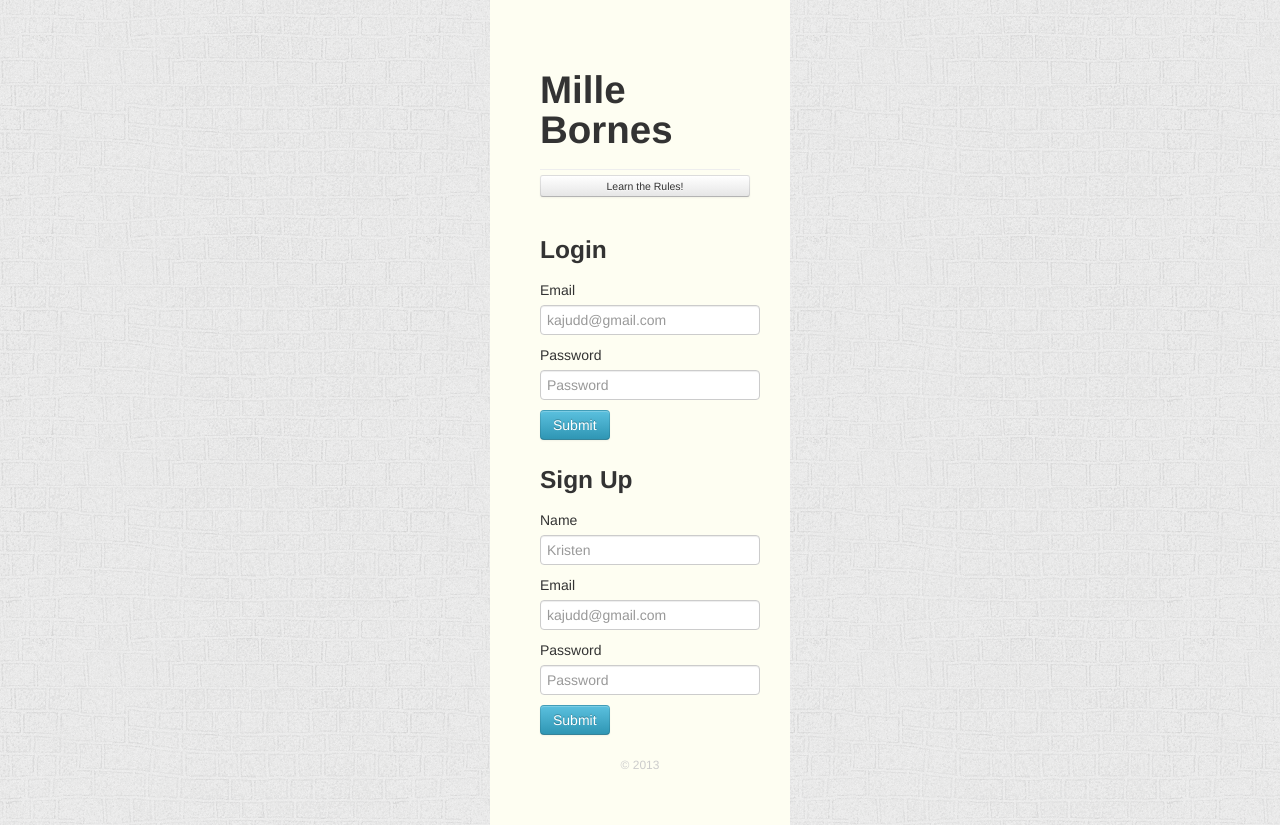
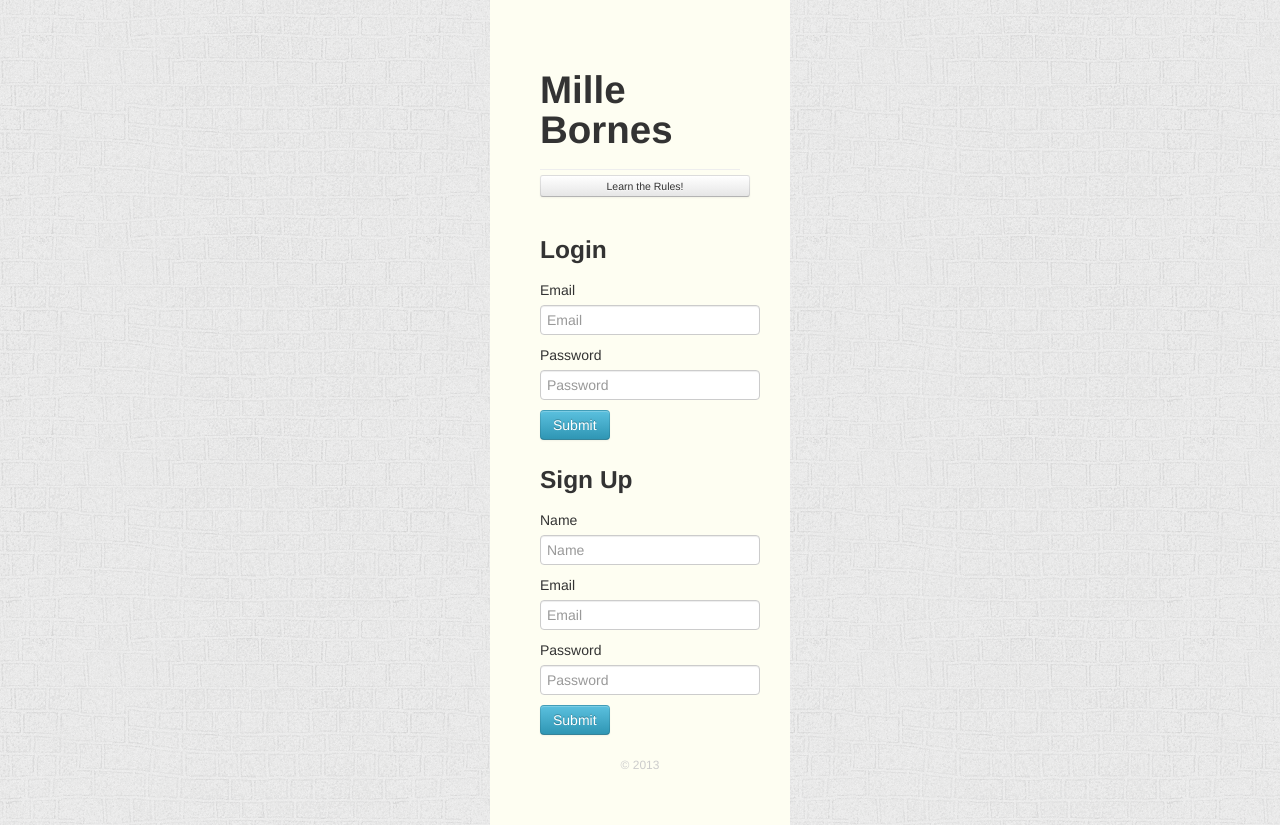
Before and after one commit to kjudd/milles-bornes, a Flask app: page / in a window 1280 px wide. Run offline with Flask 2, Linux system fonts and the light colour scheme; parts of the project's set-up code (start-up, migrations or seed data) failed here and were passed over; some libraries are stand-ins or nearby versions.

Commit message:
updated login template placeholders

```diff
--- a/templates/login.html
+++ b/templates/login.html
@@ -25,7 +25,7 @@
 
     <div>
       {{ form.email.label }}
-      {{ form.email(placeholder="kajudd@gmail.com") }}
+      {{ form.email(placeholder="Email") }}
       {% for error in form.errors.email %}
         <span style="color: red;">[{{error}}]</span><br>
       {% endfor %}
@@ -48,7 +48,7 @@
   	{{form.hidden_tag()}}
     <div>
       {{ form.name.label }}
-      {{ form.name(placeholder="Kristen") }}
+      {{ form.name(placeholder="Name") }}
       {% for error in form.errors.name %}
         <span style="color: red;">[{{error}}]</span><br>
       {% endfor %}
@@ -56,7 +56,7 @@
 
     <div>
       {{ form.email.label }}
-      {{ form.email(placeholder="kajudd@gmail.com") }}
+      {{ form.email(placeholder="Email") }}
       {% for error in form.errors.email %}
         <span style="color: red;">[{{error}}]</span><br>
       {% endfor %}
```
